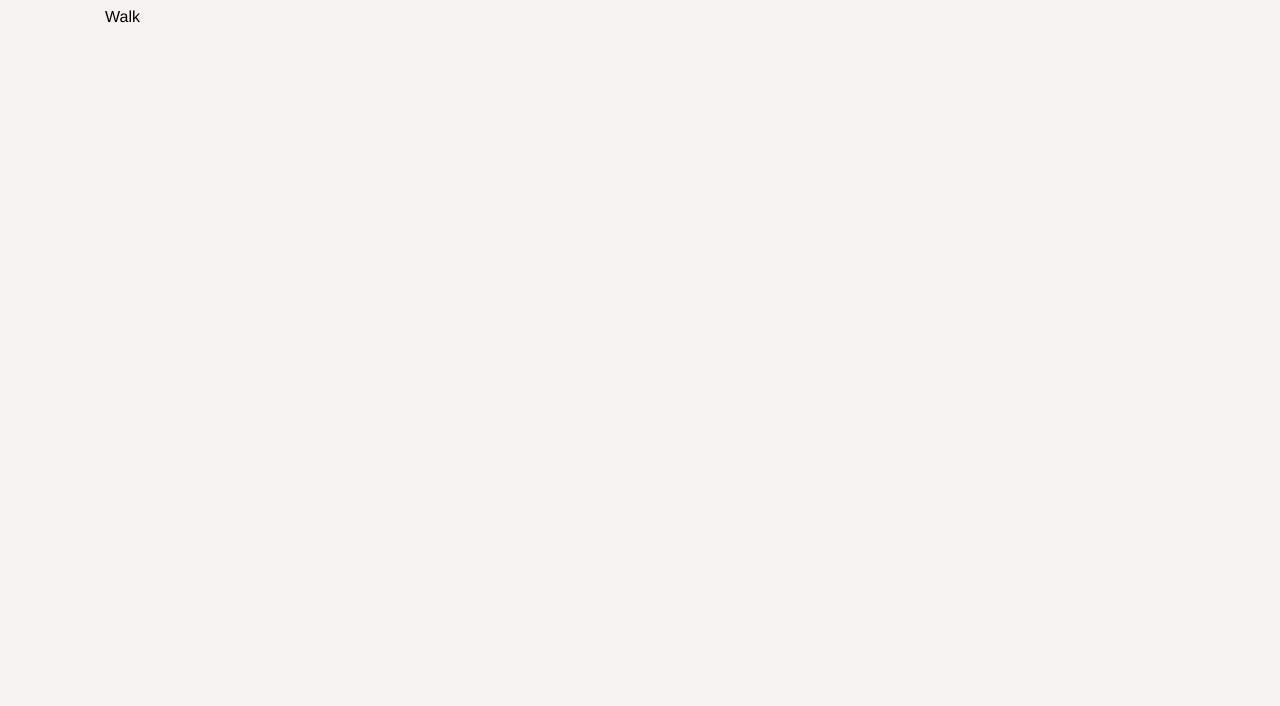
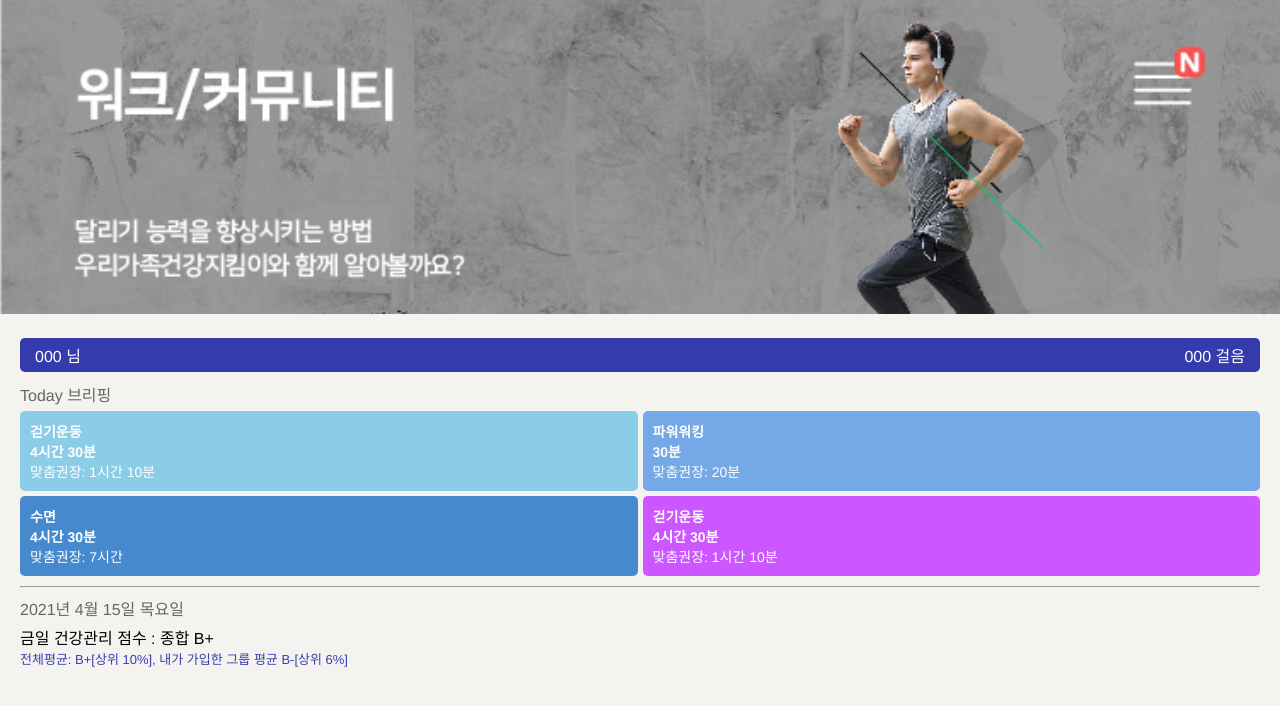
Before and after one commit to yechan0318/VueHealth, a Vue app: page /walk in a window 1280 px wide. Shown: the top 706 px of the page. Built offline with nearby package versions, Linux system fonts and the light colour scheme.

Commit message:
Woring walkpage

```diff
--- a/public/index.html
+++ b/public/index.html
@@ -11,7 +11,7 @@
   </title>
 </head>
 
-<body style="background-color: #F4F3F0;">
+<body style="background-color: #F4F3F0; margin:0">
   <noscript>
     <strong>We're sorry but <%= htmlWebpackPlugin.options.title %> doesn't work properly without JavaScript enabled.
         Please enable it to continue.</strong>
--- a/src/App.vue
+++ b/src/App.vue
@@ -1,5 +1,5 @@
 <template>
-  <div id="app">
+  <div>
     <router-view></router-view>
   </div>
 </template>
@@ -15,10 +15,49 @@ export default {
   font-family: Avenir, Helvetica, Arial, sans-serif;
   -webkit-font-smoothing: antialiased;
   -moz-osx-font-smoothing: grayscale;
-  margin: 0 4%;
 }
-
 .primaryColor {
   color: #0c039e;
 }
+.font-bold {
+  font-weight: bold;
+}
+.text-center {
+  text-align: center;
+}
+.text-right {
+  text-align: right;
+}
+.mt-5 {
+  margin-top: 5px;
+}
+.ml-5 {
+  margin-left: 5px;
+}
+.mr-5 {
+  margin-right: 5px;
+}
+.my-5 {
+  margin-top: 5px;
+  margin-bottom: 5px;
+}
+.my-10 {
+  margin-top: 10px;
+  margin-bottom: 10px;
+}
+.p-5 {
+  padding: 5px;
+}
+.pl-5 {
+  padding-left: 5px;
+}
+.pr-5 {
+  padding-right: 5px;
+}
+.pl-10 {
+  padding-left: 10px;
+}
+.pr-10 {
+  padding-right: 10px;
+}
 </style>
--- a/src/page/Walk.vue
+++ b/src/page/Walk.vue
@@ -1,10 +1,97 @@
 <template>
-  <div>Walk</div>
+  <div>
+    <img src="@/assets/walkBanner.jpeg" style="width: 100%" />
+    <el-container>
+      <el-main>
+        <el-row class="infoWalk p-5">
+          <el-col :span="12" class="pl-10">000 님</el-col>
+          <el-col :span="12" class="text-right pr-10">000 걸음</el-col>
+        </el-row>
+
+        <div class="my-10">
+          <div class="titleText">Today 브리핑</div>
+          <el-row :gutter="5" class="my-5">
+            <el-col :span="12">
+              <div class="briefingWrap walkBriefing">
+                <div class="font-bold">걷기운동</div>
+                <div class="font-bold">4시간 30분</div>
+                <div>맞춤권장: 1시간 10분</div>
+              </div>
+            </el-col>
+            <el-col :span="12">
+              <div class="briefingWrap powerWalkingBriefing">
+                <div class="font-bold">파워워킹</div>
+                <div class="font-bold">30분</div>
+                <div>맞춤권장: 20분</div>
+              </div>
+            </el-col>
+          </el-row>
+          <el-row :gutter="5" class="my-5">
+            <el-col :span="12">
+              <div class="briefingWrap sleepBriefing">
+                <div class="font-bold">수면</div>
+                <div class="font-bold">4시간 30분</div>
+                <div>맞춤권장: 7시간</div>
+              </div> </el-col
+            ><el-col :span="12">
+              <div class="briefingWrap burnKcal">
+                <div class="font-bold">걷기운동</div>
+                <div class="font-bold">4시간 30분</div>
+                <div>맞춤권장: 1시간 10분</div>
+              </div>
+            </el-col>
+          </el-row>
+        </div>
+
+        <hr />
+
+        <div>
+          <div class="titleText">2021년 4월 15일 목요일</div>
+          <div class="mt-5">금일 건강관리 점수 : 종합 B+</div>
+          <div class="explainText">
+            전체평균: B+[상위 10%], 내가 가입한 그룹 평균 B-[상위 6%]
+          </div>
+        </div>
+      </el-main>
+    </el-container>
+  </div>
 </template>
 
 <script>
-export default {};
+export default {
+  name: "Walk",
+};
 </script>
 
 <style>
+.titleText {
+  color: #666666;
+}
+.explainText {
+  color: #383eae;
+  font-size: 13px;
+}
+.infoWalk {
+  background-color: #353bad;
+  color: white;
+  border-radius: 5px;
+}
+.briefingWrap {
+  padding: 10px;
+  border-radius: 5px;
+  color: white;
+  font-size: 14px;
+}
+.walkBriefing {
+  background-color: #8bcde7;
+}
+.powerWalkingBriefing {
+  background-color: #75a8e7;
+}
+.sleepBriefing {
+  background-color: #4689cc;
+}
+.burnKcal {
+  background-color: #cc56ff;
+}
 </style>
```
Also changed, not shown: src/assets/walkBanner.jpeg (added).
